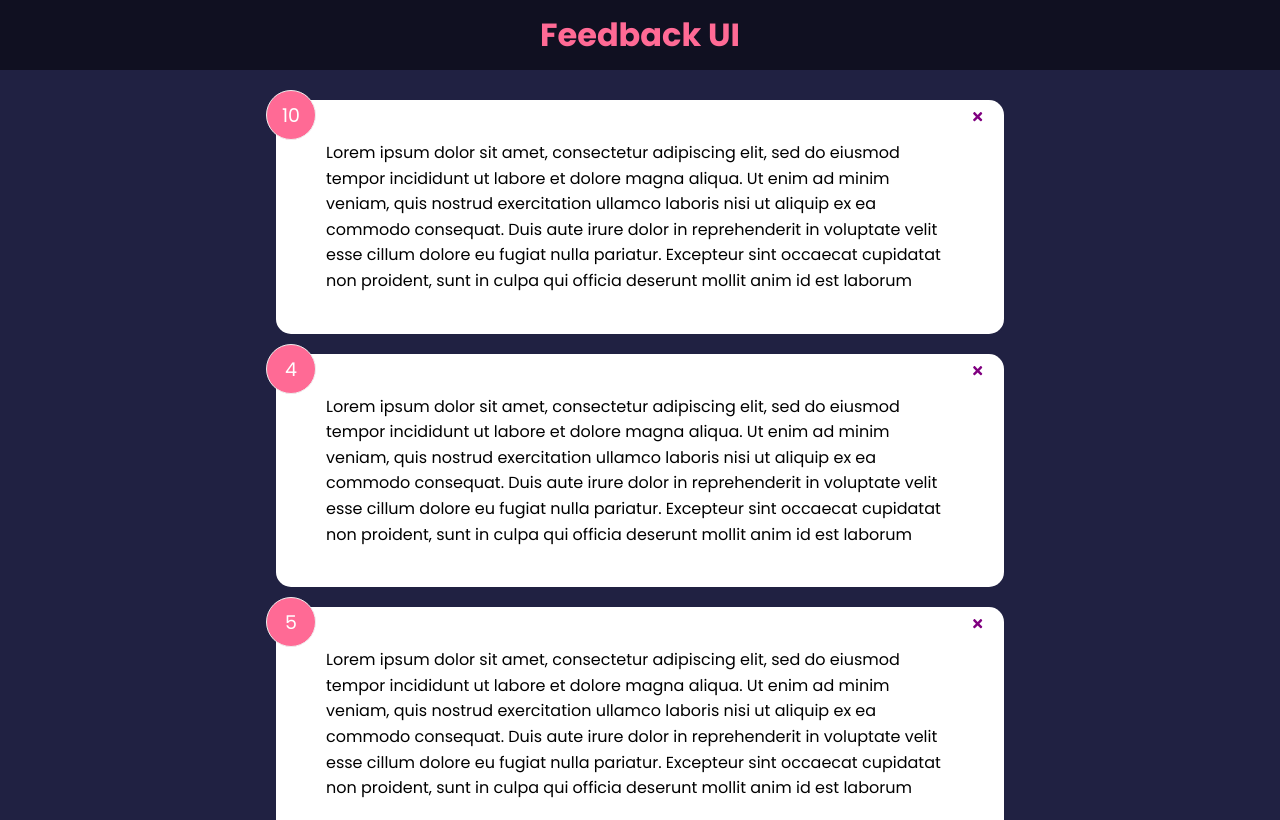
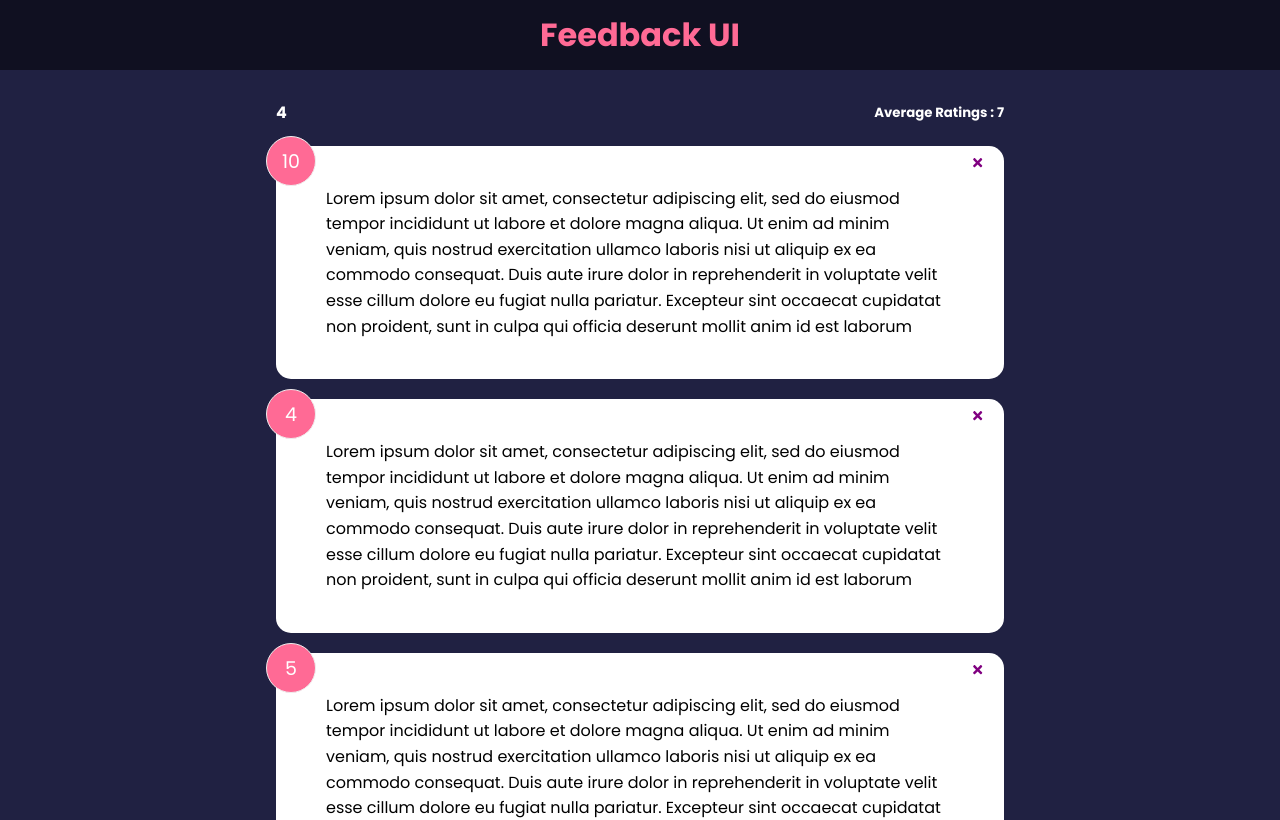
Before and after one commit to Techtees/feedbackui, a React (Create React App) app: page / in a window 1280 px wide. Shown: the top 820 px of the page. Built offline with nearby package versions, Linux system fonts and the light colour scheme.

Commit message:
import feedbackstat and passed in the feedback prop

```diff
--- a/src/App.js
+++ b/src/App.js
@@ -3,13 +3,14 @@ import Header from "./components/Header";
 import Feedbacklist from "./components/Feedbacklist";
 import React from "react";
 import FeedBackdata from './data/FeedBackdata';
+import Feedbackstats from './components/Feedbackstats';
 
 function App() {
   const [feedback, setFeedback] = useState(FeedBackdata)
 
   const handleDelete = (id) => {
    if(window.confirm('are sure you want to delete')){
-    setFeedback(feedback.filter((item)=> item.id !== id))
+     setFeedback(feedback.filter((item)=> item.id !== id))
    }
   }
 
@@ -17,6 +18,7 @@ function App() {
     <>
     <Header/>
      <div className="container">
+       <Feedbackstats feedback ={feedback} />
        <Feedbacklist
          feedback = {feedback}
          deleteFeedBack = {handleDelete}
```
